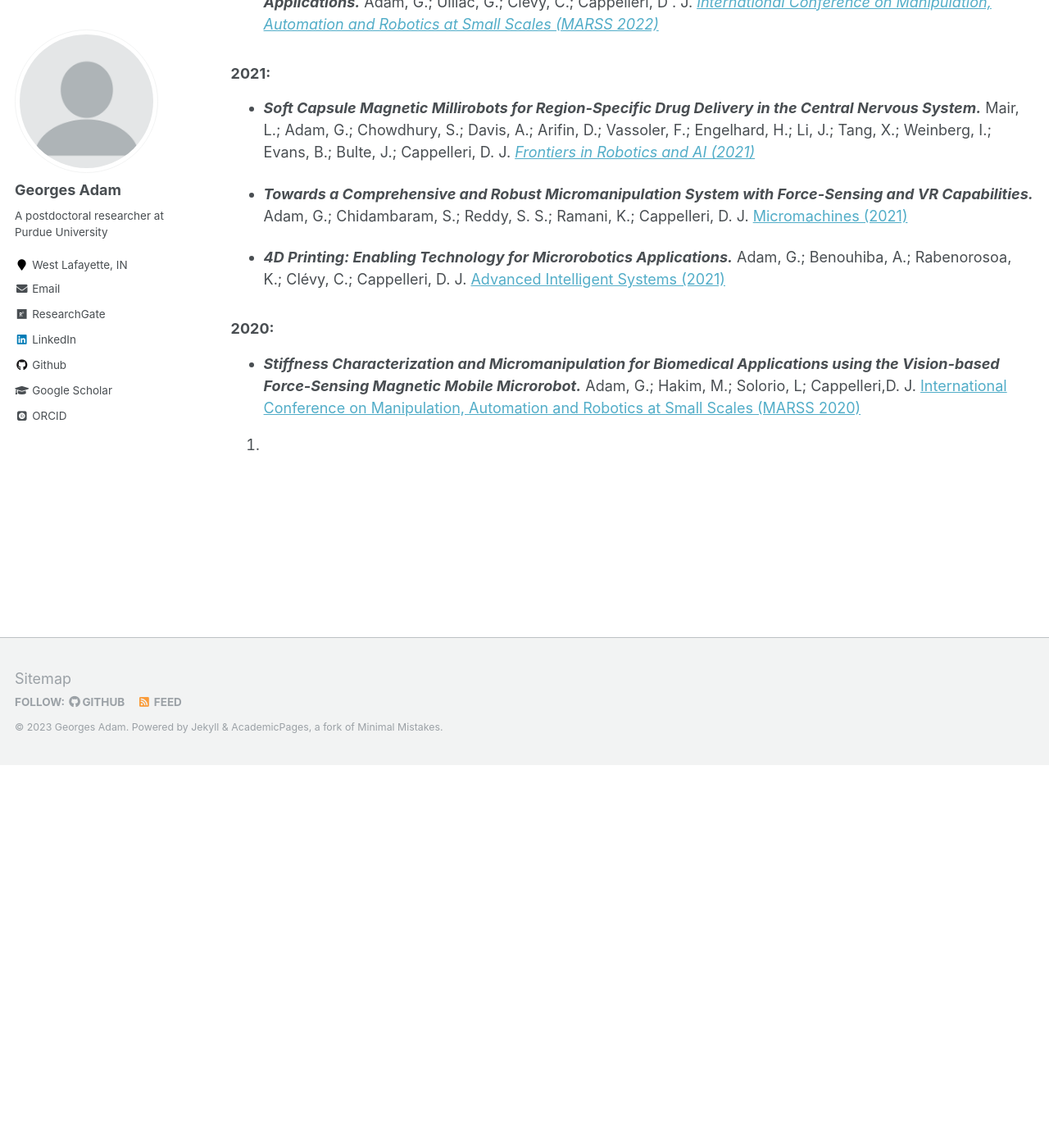
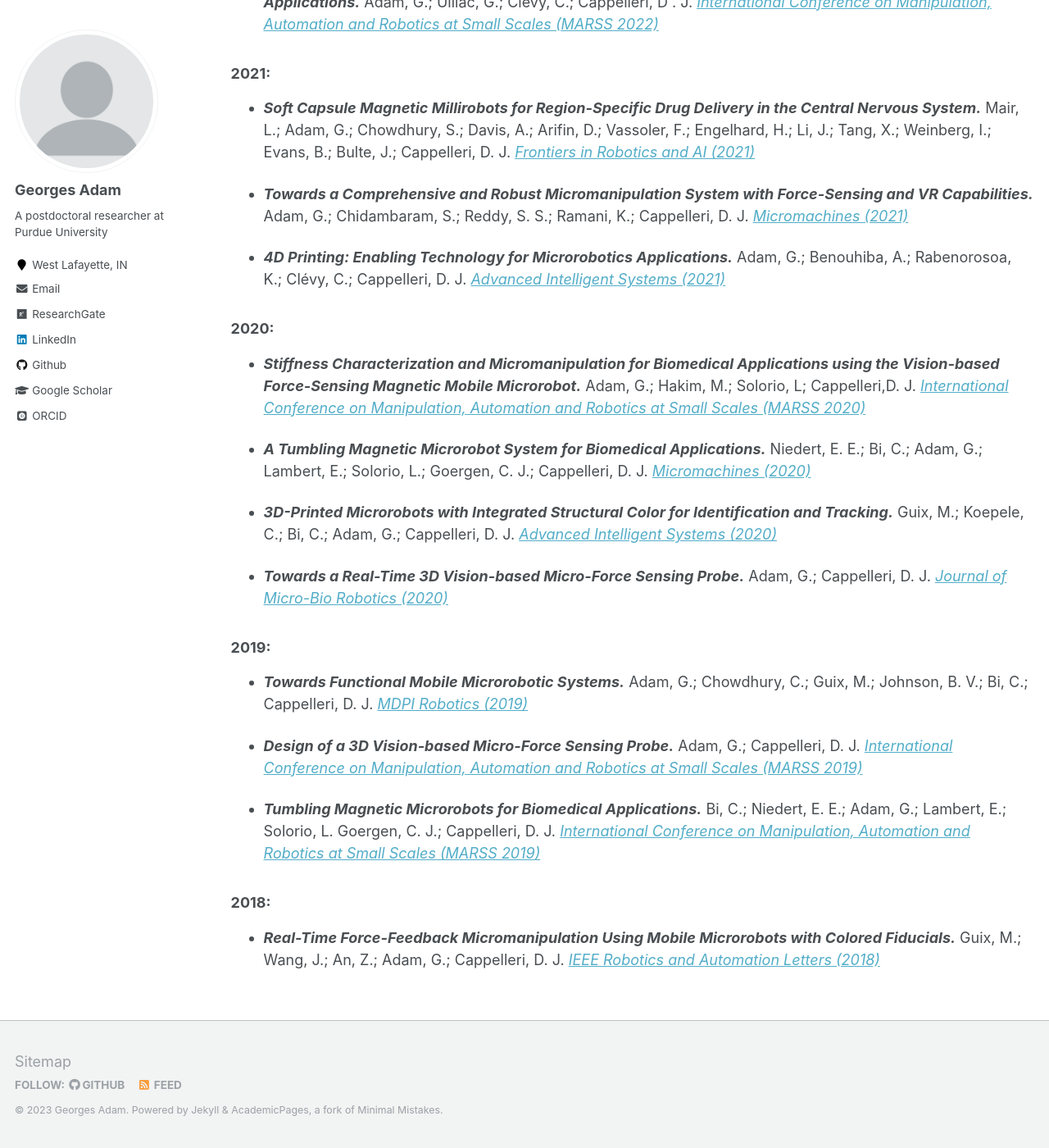
Before and after one commit to adamge95/adamge95.github.io, a Jekyll site: the page built from _pages/publications.md, in a window 1280 px wide and 1400 px high, scrolled down 467 px. Shown: the whole window at 82% size. Built offline with Jekyll 4.4.1, drawn with Linux system fonts in a browser that asks for light colours; some web fonts are replaced; some of the changed text lies outside the part shown.

Commit message:
added publications

```diff
--- a/_pages/publications.md
+++ b/_pages/publications.md
@@ -20,7 +20,7 @@ author_profile: true
 ### 2022:
 
 - ***Advanced Force Sensing and Novel Microrobotic Mechanisms for Biomedical Applications.*** Adam, G.
-[*PhD Thesis (2022)](https://hammer.purdue.edu/articles/thesis/Advanced_Force_Sensing_and_Novel_Microrobotic_Mechanisms_for_Biomedical_Applications/20477286)
+[*PhD Thesis (2022)*](https://hammer.purdue.edu/articles/thesis/Advanced_Force_Sensing_and_Novel_Microrobotic_Mechanisms_for_Biomedical_Applications/20477286)
 
 - ***Design and Characterization of a Fully 3D Printed Vision-Based Micro-Force Sensor for Microrobotic Applications.*** Adam, G.; Ulliac, G.; Clevy, C.; Cappelleri, D . J.
 [*International Conference on Manipulation, Automation and Robotics at Small Scales (MARSS 2022)*](https://ieeexplore.ieee.org/document/9870488)
@@ -31,17 +31,40 @@ author_profile: true
 [*Frontiers in Robotics and AI (2021)*](https://www.frontiersin.org/articles/10.3389/frobt.2021.702566/full)
 
 - ***Towards a Comprehensive and Robust Micromanipulation System with Force-Sensing and VR Capabilities.*** Adam, G.; Chidambaram, S.; Reddy, S. S.; Ramani, K.; Cappelleri, D. J.
-[Micromachines (2021)](https://www.mdpi.com/2072-666X/12/7/784)
+[*Micromachines (2021)*](https://www.mdpi.com/2072-666X/12/7/784)
 
 - ***4D Printing: Enabling Technology for Microrobotics Applications.*** Adam, G.; Benouhiba, A.; Rabenorosoa, K.; Clévy, C.; Cappelleri, D. J.
-[Advanced Intelligent Systems (2021)](https://onlinelibrary.wiley.com/doi/full/10.1002/aisy.202000216)
+[*Advanced Intelligent Systems (2021)*](https://onlinelibrary.wiley.com/doi/full/10.1002/aisy.202000216)
 
 ### 2020:
 
 - ***Stiffness Characterization and Micromanipulation for Biomedical Applications using the Vision-based Force-Sensing Magnetic Mobile Microrobot.*** Adam, G.; Hakim, M.; Solorio, L; Cappelleri,D. J.
-[International Conference on Manipulation, Automation and Robotics at Small Scales (MARSS 2020)](https://ieeexplore.ieee.org/document/9307874)
+[*International Conference on Manipulation, Automation and Robotics at Small Scales (MARSS 2020)*](https://ieeexplore.ieee.org/document/9307874)
 
-7.
+- ***A Tumbling Magnetic Microrobot System for Biomedical Applications.*** Niedert, E. E.; Bi, C.; Adam, G.; Lambert, E.; Solorio, L.; Goergen, C. J.; Cappelleri, D. J.
+[*Micromachines (2020)*](https://www.mdpi.com/2072-666X/11/9/861)
+
+- ***3D-Printed Microrobots with Integrated Structural Color for Identification and Tracking.*** Guix, M.; Koepele, C.; Bi, C.; Adam, G.; Cappelleri, D. J.
+[*Advanced Intelligent Systems (2020)*](https://onlinelibrary.wiley.com/doi/full/10.1002/aisy.201900147)
+
+- ***Towards a Real-Time 3D Vision-based Micro-Force Sensing Probe.*** Adam, G.; Cappelleri, D. J.
+[*Journal of Micro-Bio Robotics (2020)*](https://link.springer.com/article/10.1007/s12213-019-00122-2)
+
+### 2019:
+
+- ***Towards Functional Mobile Microrobotic Systems.*** Adam, G.; Chowdhury, C.; Guix, M.; Johnson, B. V.; Bi, C.; Cappelleri, D. J.
+[*MDPI Robotics (2019)*](https://www.mdpi.com/2218-6581/8/3/69/htm)
+
+- ***Design of a 3D Vision-based Micro-Force Sensing Probe.*** Adam, G.; Cappelleri, D. J.
+[*International Conference on Manipulation, Automation and Robotics at Small Scales (MARSS 2019)*](https://ieeexplore.ieee.org/abstract/document/8860957)
+
+- ***Tumbling Magnetic Microrobots for Biomedical Applications.*** Bi, C.; Niedert, E. E.; Adam, G.; Lambert, E.; Solorio, L. Goergen, C. J.; Cappelleri, D. J.
+[*International Conference on Manipulation, Automation and Robotics at Small Scales (MARSS 2019)*](https://ieeexplore.ieee.org/document/8860956)
+
+### 2018:
+
+- ***Real-Time Force-Feedback Micromanipulation Using Mobile Microrobots with Colored Fiducials.*** Guix, M.; Wang, J.; An, Z.; Adam, G.; Cappelleri, D. J.
+[*IEEE Robotics and Automation Letters (2018)*](https://ieeexplore.ieee.org/abstract/document/8409968)
 
 <!-- {% for post in site.publications reversed %}
   {% include archive-single.html %}
```
